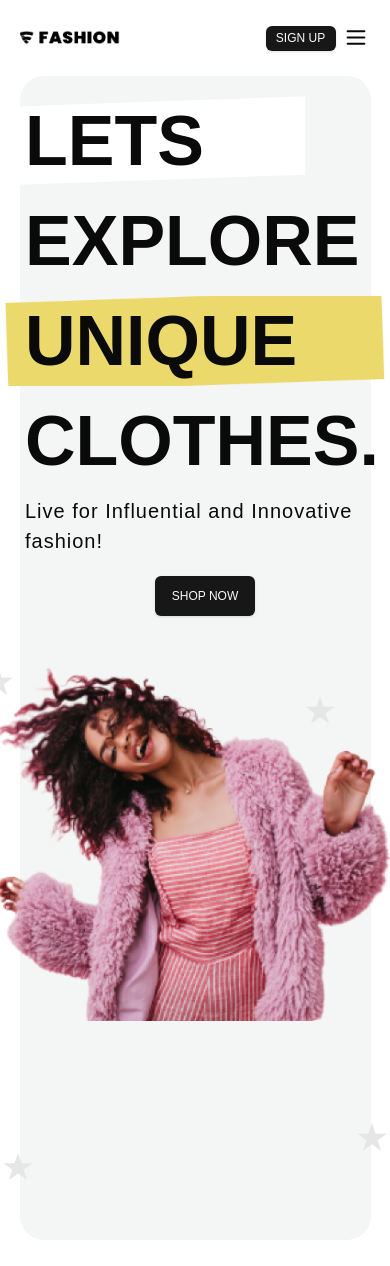
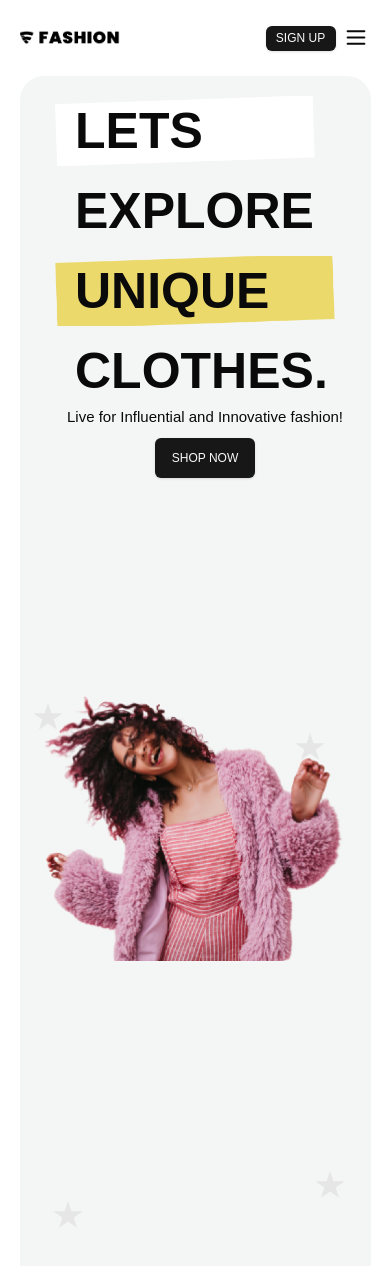
Before and after one commit to alishbah7/Fashion, a Next.js app: page / in a window 390 px wide. Shown: the top 1266 px of the page. Built offline with nearby package versions, Linux system fonts and the light colour scheme.

Commit message:
Fashion - Figma Cloning

```diff
--- a/components/hero.tsx
+++ b/components/hero.tsx
@@ -6,47 +6,46 @@ import Star from '../public/images/star.png';
 
 export default function Hero() {
     return(
-        <div className='w-[100%] flex justify-center items-center'>
-            <div className='flex flex-row max-[1180px]:flex-col max-[1180px]:pt-[20px] max-[768px]:h-[138vh] max-[1180px]:h-[158vh] max-[1180px]:px-[0] justify-between items-center pt-[130px] md:px-[20px] lg:px-[40px] xl:px-[100px] w-[90%] h-[80vh] rounded-3xl bgMain'>
-                <div className='flex flex-col gap-[20px] mb-[120px] max-[1180px]:items-center'>
-                    <div className="flex flex-col gap-[10px] max-[1180px]:gap-[20px]">
-                        <h1 className="max-[1180px]:text-[70px] text-6xl w-[300px] py-[10px] px-[20px] font-black bgLets">LETS</h1>
-                        <h1 className="max-[1180px]:text-[70px] text-6xl font-black pl-[20px]">EXPLORE</h1>
-                        <h1 className="max-[1180px]:text-[70px] max-[1180px]:w-[380px] text-6xl w-[350px] py-[10px] px-[20px] font-black bgUni">UNIQUE</h1>
-                        <h1 className="max-[1180px]:text-[70px] text-6xl font-black pl-[20px]">CLOTHES.</h1>
+        <div className='w-[100%] flex justify-center items-center overflow-hidden'>
+            <div className='flex flex-row max-[1180px]:flex-col max-[1180px]:pt-[20px] max-[350px]:h-[110vh] max-[360px]:h-[122vh] max-[768px]:h-[144vh] max-[1180px]:h-[158vh] max-[1180px]:px-[0] justify-between items-center pt-[130px] lg:px-[40px] xl:px-[80px] w-[90%] h-[80vh] rounded-3xl bgMain'>
+                <div className='flex flex-col gap-[10px] mb-[120px] max-[1180px]:items-center'>
+                    <div className="flex flex-col gap-[10px] max-[1180px]:gap-[20px] max-[360px]:gap-[5px]">
+                        <h1 className="max-[360px]:text-[35px] max-[360px]:w-[220px] max-[500px]:text-[50px] max-[500px]:w-[260px] max-[1180px]:text-[70px] text-6xl w-[300px] py-[10px] px-[20px] font-black bgLets">LETS</h1>
+                        <h1 className="max-[360px]:text-[35px] max-[500px]:text-[50px] max-[1180px]:text-[70px] text-6xl font-black pl-[20px]">EXPLORE</h1>
+                        <h1 className="max-[360px]:text-[35px] max-[360px]:w-[240px] max-[500px]:text-[50px] max-[500px]:w-[280px] max-[1180px]:text-[70px] max-[1180px]:w-[380px] text-6xl w-[350px] py-[10px] px-[20px] font-black bgUni">UNIQUE</h1>
+                        <h1 className="max-[360px]:text-[35px] max-[500px]:text-[50px] max-[1180px]:text-[70px] text-6xl font-black pl-[20px]">CLOTHES.</h1>
                     </div>
-                    <p className='pl-[20px] font-sans text-[20px] tracking-wider'>Live for Influential and Innovative fashion!</p>
-                    <Button className='ml-[20px] h-[40px] w-[100px]'>Shop Now</Button>
+                    <p className='max-[360px]:text-[12px] max-[360px]:pl-[0px] max-[500px]:tracking-normal max-[500px]:text-[15px] pl-[20px] font-sans text-[20px] tracking-wider'>Live for Influential and Innovative fashion!</p>
+                    <Button className='max-[360px]:ml-[0px] ml-[20px] h-[40px] w-[100px]'>Shop Now</Button>
                 </div>
-                <div className="relative w-[400px] md:w-[550px] h-[600px] max-[1180px]:mt-[-80px]">
+                <div className="relative mt-[90px] w-[400px] md:w-[550px] h-[600px] max-[1180px]:mt-[-80px] max-[500px]:ml-[100px] max-[350px]:ml-[150px]">
                     <Image
                         src={HeroMain}
                         alt="shopping background"
-                        className="h-auto w-full max-[1260px]:mt-[5px]"
+                        className="max-[500px]:w-[300px] max-[350px]:w-[250px] w-[500px]"
                     />
                     <Image
                         src={Star}
                         alt="star"
-                        className="absolute w-[30px] top-[2%] left-[-3%]"
+                        className="absolute w-[30px] top-[2%] left-[-3%] max-[388px]:w-[20px] max-[350px]:left-[2%] max-[290px]:w-[15px]"
                     />
                     <Image
                         src={Star}
                         alt="star"
-                        className="absolute w-[30px] top-[75%] left-[2%] max-[1180px]:top-[85%]"
+                        className="absolute w-[30px] top-[65%] left-[2%] max-[1180px]:top-[85%] max-[388px]:w-[20px] max-[290px]:w-[15px]"
                     />
                     <Image
                         src={Star}
                         alt="star"
-                        className="absolute w-[30px] top-[70%] right-[2%] max-[1180px]:top-[80%]"
+                        className="absolute w-[30px] top-[60%] right-[10%] max-[1180px]:top-[80%] max-[768px]:right-[2%] max-[500px]:right-[25%] max-[388px]:w-[20px] max-[350px]:left-[55%] max-[350px]:top-[75%] max-[290px]:w-[15px]"
                     />
                     <Image
                         src={Star}
                         alt="star"
-                        className="absolute w-[30px] top-[7%] right-[15%]"
+                        className="absolute w-[30px] top-[7%] right-[15%] max-[500px]:right-[30%] max-[388px]:w-[20px] max-[350px]:left-[45%] max-[290px]:w-[15px]"
                     />
                 </div>
             </div>
         </div>
-
     )
 }
```
